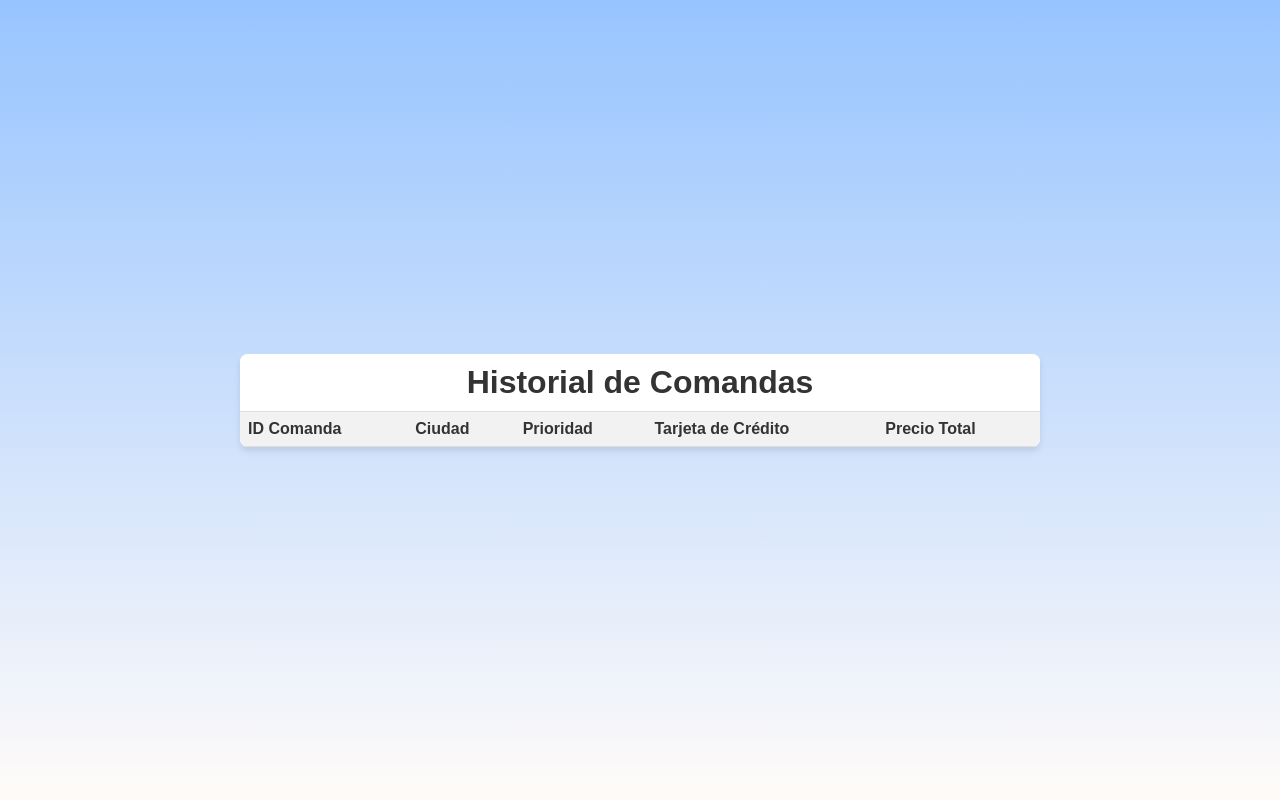
After one commit to llucparet/ECDI, a Flask app: template Utils/templates/historial_comandes.html in a window 1280 px wide. The commit adds this page. Run offline with Flask 3, Linux system fonts and the light colour scheme; the template is opened without the code that fills it, so the values that code supplies are empty.

Commit message:
productesComanda

```diff
--- /dev/null
+++ b/Utils/templates/historial_comandes.html
@@ -0,0 +1,113 @@
+<!DOCTYPE html>
+<html lang="es">
+<head>
+    <meta charset="UTF-8">
+    <title>ECSDI - Historial de Comandas</title>
+    <style>
+        body {
+            font-family: Arial, sans-serif;
+            margin: 0;
+            padding: 0;
+            background: linear-gradient(to top, #fffbf9 0%, #97c4ff 100%);
+            color: #333;
+            height: 100vh;
+            display: flex;
+            justify-content: center;
+            align-items: center;
+        }
+        .container {
+            width: 90%;
+            max-width: 800px;
+            background: white;
+            padding: 0;
+            border-radius: 8px;
+            box-shadow: 0 4px 6px rgba(0,0,0,0.1);
+            overflow: hidden;
+        }
+        .table-container {
+            overflow-y: auto;
+            max-height: 80vh;
+        }
+        h1 {
+            text-align: center;
+            color: #333;
+            position: sticky;
+            top: 0;
+            background: white;
+            margin: 0;
+            padding: 10px 0;
+            z-index: 10;
+            border-bottom: 1px solid #ddd;
+        }
+        table {
+            width: 100%;
+            border-collapse: collapse;
+        }
+        th, td {
+            text-align: left;
+            padding: 8px;
+            border-bottom: 1px solid #ddd;
+        }
+        th {
+            background-color: #f2f2f2;
+            position: sticky;
+            top: 40px;
+            z-index: 5;
+        }
+        tr:nth-child(even) {
+            background-color: #f9f9f9;
+        }
+        tr:nth-child(odd) {
+            background-color: #fff;
+        }
+        a {
+            text-decoration: none;
+            color: #007bff;
+        }
+        a:hover {
+            text-decoration: underline;
+        }
+        a.button {
+            display: inline-block;
+            padding: 10px 20px;
+            margin-top: 20px;
+            background-color: #4CAF50;
+            color: white;
+            text-decoration: none;
+            border-radius: 4px;
+        }
+        a.button:hover {
+            background-color: #45a049;
+        }
+    </style>
+</head>
+<body>
+    <div class="container">
+        <h1>Historial de Comandas</h1>
+        <div class="table-container">
+            <table>
+                <thead>
+                    <tr>
+                        <th>ID Comanda</th>
+                        <th>Ciudad</th>
+                        <th>Prioridad</th>
+                        <th>Tarjeta de Crédito</th>
+                        <th>Precio Total</th>
+                    </tr>
+                </thead>
+                <tbody>
+                    {% for comanda in comandas %}
+                    <tr>
+                        <td><a href="/comanda/{{ comanda.ID }}">{{ comanda.ID }}</a></td>
+                        <td>{{ comanda.Ciutat }}</td>
+                        <td>{{ comanda.Prioritat }}</td>
+                        <td>{{ comanda.TargetaCredit }}</td>
+                        <td>{{ comanda.PreuTotal }} €</td>
+                    </tr>
+                    {% endfor %}
+                </tbody>
+            </table>
+        </div>
+    </div>
+</body>
+</html>
--- a/Utils/templates/home.html
+++ b/Utils/templates/home.html
@@ -74,6 +74,11 @@
         </form>
         <p>Visualiza los productos comprados con la opción de valorar o devolver.</p>
 
+        <form action="/historial_comandes" method="get">
+            <input type="submit" name="submit" value="Historial de Comandas">
+        </form>
+        <p>Visualiza el historial de tus comandas realizadas.</p>
+
         {% if recomendacion %}
         <p>¡Estos son los últimos productos que te recomendamos! ¡Aprovecha!</p>
         <table>
```
Also changed, not shown: Agents/AgentAssistent.py (+100 -0 lines), Agents/ServeiComandes.py (+29 -24 lines), Utils/templates/ver_comanda.html (added, +108 -0 lines).
